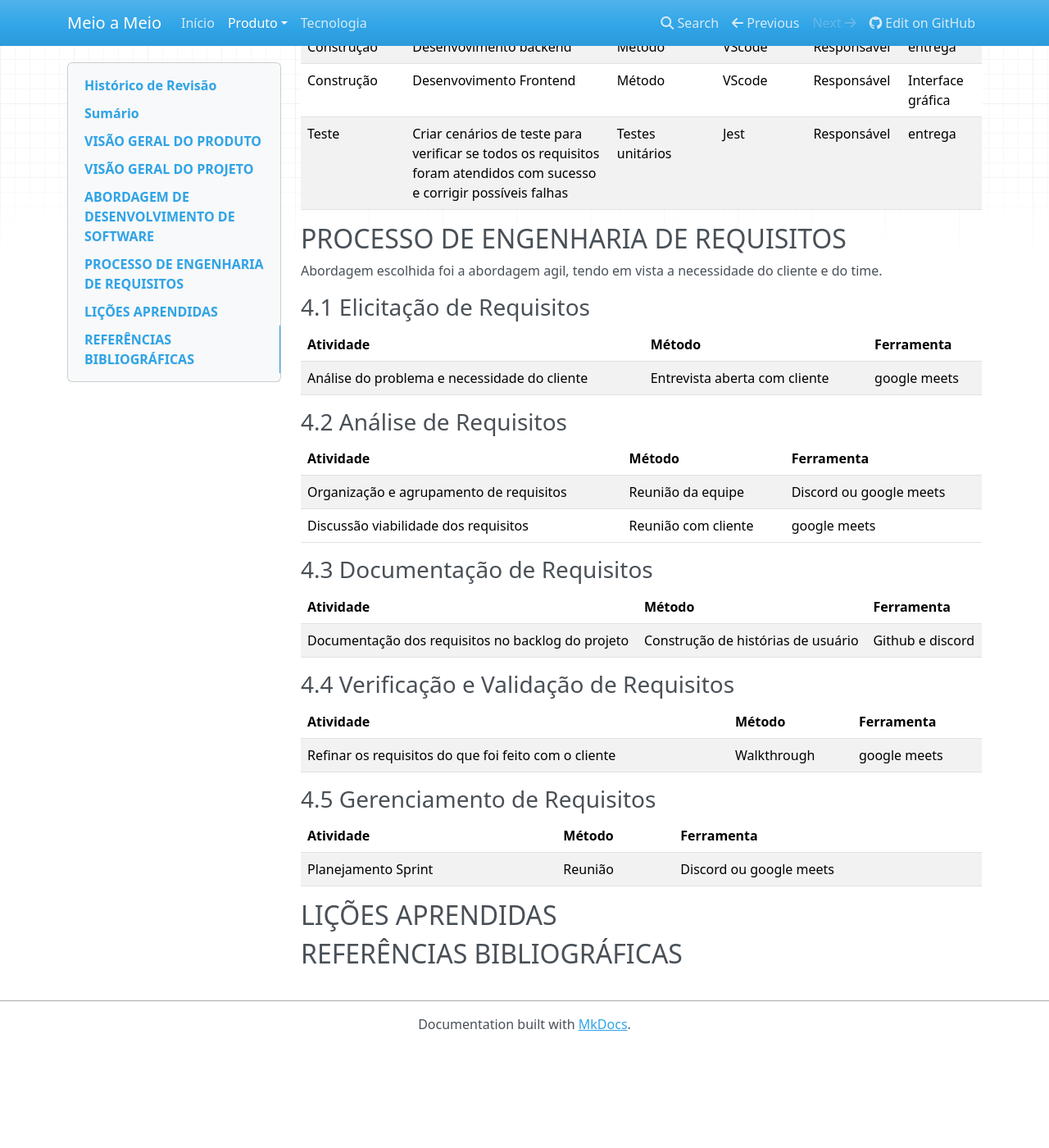
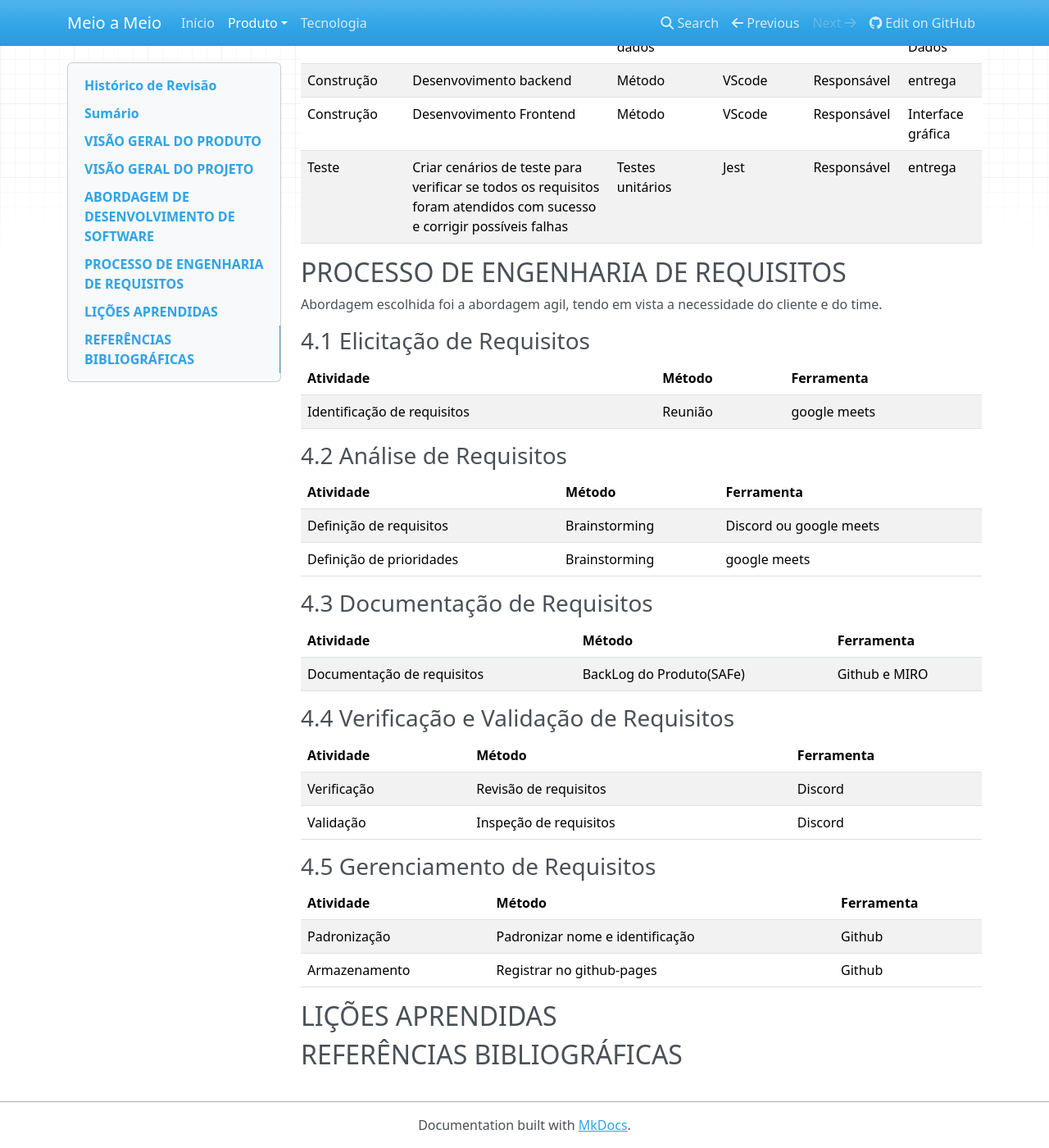
Before and after one commit to mdsreq-fga-unb/2022.1-Meio-a-Meio, an MkDocs documentation site: the page built from docs/ProductVision.md, in a window 1280 px wide and 1400 px high, scrolled down 4782 px. Shown: the whole window at 82% size. Built offline with MkDocs 1.6.1, drawn with Linux system fonts in a browser that asks for light colours; nearby versions of some CDN libraries; before the commit the page ends 6059 px from its top, so only the background shows below that; some of the changed text lies outside the part shown.

Commit message:
Update ProductVision.md

```diff
--- a/docs/ProductVision.md
+++ b/docs/ProductVision.md
@@ -19,6 +19,7 @@
 |04/06/2022 | 0.7 | Atualização das atividades | [Samuel Sato](https://github.com/samuel-sato)|
 |05/06/2022 | 0.8 | Atualização das atividades e participantes | [Ciro Costa](https://github.com/ciro-c)|
 |11/06/2022 | 0.9 | Atualização do planejamento | [Ciro Costa](https://github.com/ciro-c)|
+|08/07/2022 | 0.9 | Atualização Processo de engenharia de requisitos  | [Nicolas Roberto](https://github.com/Nicolas-Roberto/)|
 
 ## Sumário
 
@@ -174,32 +175,34 @@ Abordagem escolhida foi a abordagem agil, tendo em vista a necessidade do client
 
 |Atividade|Método|Ferramenta|
 |----|----|----|
-|Análise do problema e necessidade do cliente| Entrevista aberta com cliente | google meets |
+|Identificação de requisitos | Reunião | google meets |
 
 ### 4.2 Análise de Requisitos
 
 |Atividade|Método|Ferramenta|
 |----|----|----|
-|Organização e agrupamento de requisitos| Reunião da equipe | Discord ou google meets |
-|Discussão viabilidade dos requisitos| Reunião com cliente | google meets |
+|Definição de requisitos| Brainstorming | Discord ou google meets |
+|Definição de prioridades| Brainstorming | google meets |
 
 ### 4.3 Documentação de Requisitos
 
 |Atividade|Método|Ferramenta|
 |----|----|----|
-|Documentação dos requisitos no backlog do projeto| Construção de histórias de usuário | Github e discord |
+|Documentação de requisitos | BackLog do Produto(SAFe) | Github e MIRO |
 
 ### 4.4 Verificação e Validação de Requisitos
 
 |Atividade|Método|Ferramenta|
 |----|----|----|
-| Refinar os requisitos do que foi feito com o cliente | Walkthrough | google meets |
+| Verificação | Revisão de requisitos | Discord |
+| Validação | Inspeção de requisitos | Discord |
 
 ### 4.5 Gerenciamento de Requisitos
 
 |Atividade|Método|Ferramenta|
 |----|----|----|
-|Planejamento Sprint| Reunião | Discord ou google meets|
+|Padronização| Padronizar nome e identificação | Github|
+|Armazenamento| Registrar no github-pages | Github|
 
 ## LIÇÕES APRENDIDAS
  <!-- ### 5.1 Unidade 1
```
